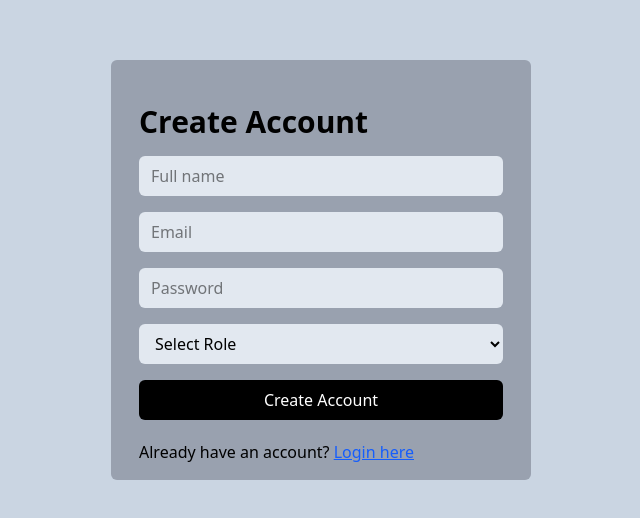
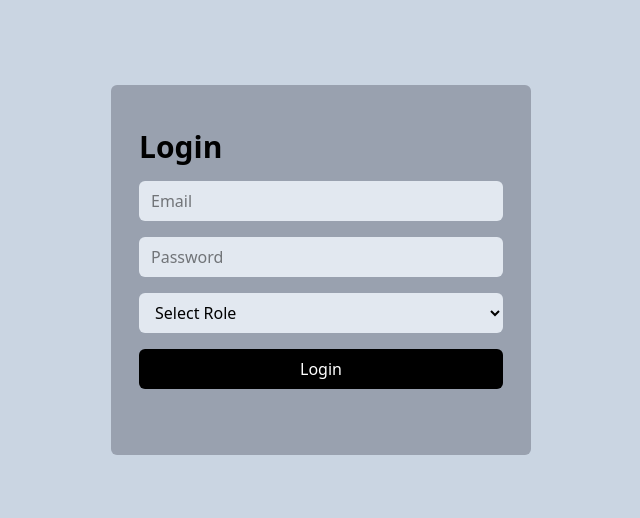
Before and after one commit to adnan-p-786/Hospital-Admin, a React (Vite) app: page /login in a window 1280 px wide. Shown: the part 130-648 px from the top of the page, without its empty margins (319-959 px from the left). Built offline with nearby package versions, Linux system fonts and the light colour scheme; what antd-style would draw is missing.

Commit message:
added password and email in doctor model

```diff
--- a/src/App.jsx
+++ b/src/App.jsx
@@ -22,6 +22,12 @@ function App() {
   const {
     token: { colorBgContainer, borderRadiusLG },
   } = theme.useToken();
+
+  const handlelogout = ()=>{
+    localStorage.clear();
+    alert("Logouted Successfully")
+  }
+
   return (
     <>
       <Layout className='h-screen'>
@@ -72,9 +78,15 @@ function App() {
                 height: 64,
               }}
             />
+            <div className='flex gap-3'>
+            <Button onClick={handlelogout} type="primary">
+              Logout
+            </Button>
             <Button type="primary">
               <Link to="/Login">Login</Link>
             </Button>
+            </div>
+
           </Header>
           <Content
             style={{
--- a/src/pages/Appointment.jsx
+++ b/src/pages/Appointment.jsx
@@ -25,32 +25,41 @@ const useStyle = createStyles(({ css, token }) => {
 
 function Appointment() {
     const { styles } = useStyle();
-    const { data,isLoading } = useQuery('getAppointment', getAppointment)
+    const { data, isLoading } = useQuery('getAppointment', getAppointment)
 
 
-    const user = JSON.parse(localStorage.getItem('user'));
-    const userType = user?.Role;
-    const userId = user?.id;
+    const userType = localStorage.getItem('Role');
+    const userId = localStorage.getItem('id');
+
+    console.log({userId});
+    // console.log(data.data);
+
 
     const filteredData = useMemo(() => {
+        let filterData ;
         if (!data?.data) return [];
 
-    if (userType === 'Admin') {
-        return data.data;
+        filterData = data?.data
+
+        // if (userType === 'Admin') {
+        //     return filterData;
+        // }
+
+        if (userType === 'Doctor') {
+            // return data.data.filter(item => {
+            //     const itemDoctorId = typeof item.DoctorId === 'string'
+            //         ? item.DoctorId
+            //         : item.DoctorId?._id;
+
+            //     return itemDoctorId === userId;
+            // });
+
+            filterData = filterData.filter((it)=>it?.DoctorId?._id == userId)
         }
 
-    if (userType === 'Doctor') {
-        return data.data.filter(item => {
-            const itemDoctorId = typeof item.DoctorId === 'string'
-                ? item.DoctorId
-                : item.DoctorId?._id;
+        return  filterData;
+    }, [data]);
 
-            return itemDoctorId === userId;
-        });
-    }
-
-    return [];
-}, [data, userType, userId]);
 
 
 
--- a/src/pages/Doctors.jsx
+++ b/src/pages/Doctors.jsx
@@ -85,6 +85,12 @@ function Doctors() {
           <Form.Item name="Name" label="Doctor Name" rules={[{ required: true, message: 'Please enter the name' }]}>
             <Input placeholder="Name" />
           </Form.Item>
+          <Form.Item name="Email" label="Email" rules={[{ required: true, message: 'Please enter the Email' }]}>
+            <Input placeholder="Email" />
+          </Form.Item>
+          <Form.Item name="Password" label="Password" rules={[{ required: true, message: 'Set Password' }]}>
+            <Input placeholder="Password" />
+          </Form.Item>
           <Form.Item
             name="DepartmentId"
             label="Department"
@@ -129,7 +135,7 @@ function Doctors() {
               <Meta
                 className="text-[15px] text-center"
                 title={doctor.Name}
-                description={doctor.Department}
+                description={doctor?.DepartmentId?.Name}
               />
             </Card>
           ))
--- a/src/pages/Login.jsx
+++ b/src/pages/Login.jsx
@@ -3,39 +3,17 @@ import axios from 'axios'
 import { useNavigate } from 'react-router-dom'
 
 function Login() {
-  const [state, setState] = useState('signUp')
   const [id, setId] = useState([])
 
   const [Email, setEmail] = useState('')
   const [Password, setPassword] = useState('')
   const [Role, setRole] = useState('')
-  const [Name, setName] = useState('')
 
   const navigate = useNavigate()
 
   const onSubmitHandler = async (event) => {
     event.preventDefault()
     try {
-      if (state === 'signUp') {
-        // Sign-up logic
-        const { data } = await axios.post(
-          'http://localhost:3000/api/user/create',
-          { Name, Password, Email, Role }
-        )
-        console.log(data);
-
-        if (data.success) {
-          localStorage.setItem('Email', data.Email)
-          setEmail(data.Email)
-          // console.log(email);
-          console.log("response", data);
-          navigate('/')
-
-        }
-
-
-      } else {
-        // Login logic
         const { data } = await axios.post(
           'http://localhost:3000/api/user/login',
           { Password, Email, Role }
@@ -53,8 +31,6 @@ function Login() {
             navigate('/Dashboard');
           }
         }
-
-      }
     } catch (error) {
       alert(error.response?.data?.message || 'Something went wrong')
     }
@@ -64,23 +40,10 @@ function Login() {
   return (
     <form onSubmit={onSubmitHandler}>
       <div className='flex bg-slate-300 items-center justify-center h-screen'>
-        <div className='bg-gray-400 rounded-md h-[420px] p-7 w-[420px]'>
+        <div className='bg-gray-400 rounded-md h-[370px] p-7 w-[420px]'>
           <h1 className='text-3xl font-bold mt-4'>
-            {state === 'signUp' ? 'Create Account' : 'Login'}
+            Login
           </h1>
-
-          {state === 'signUp' && (
-            <div className='w-full'>
-              <input
-                className='bg-slate-200 mt-4 rounded-md h-10 w-full px-3'
-                type='text'
-                placeholder='Full name'
-                onChange={(e) => setName(e.target.value)}
-                required
-              />
-            </div>
-          )}
-
           <input
             className='bg-slate-200 mt-4 rounded-md h-10 w-full px-3'
             type='Email'
@@ -92,6 +55,7 @@ function Login() {
           <input
             className='bg-slate-200 mt-4 rounded-md h-10 w-full px-3'
             type='Password'
+            value={Password}
             placeholder='Password'
             onChange={(e) => setPassword(e.target.value)}
             required
@@ -108,30 +72,8 @@ function Login() {
           </select>
 
           <button className='bg-black rounded-md hover:cursor-pointer text-white h-10 w-full mt-4'>
-            {state === 'signUp' ? 'Create Account' : 'Login'}
+            Login
           </button>
-
-          {state === 'signUp' ? (
-            <p className='mt-5'>
-              Already have an account?{' '}
-              <span
-                className='text-blue-600 underline cursor-pointer'
-                onClick={() => setState('login')}
-              >
-                Login here
-              </span>
-            </p>
-          ) : (
-            <p className='mt-5'>
-              Create Account?{' '}
-              <span
-                className='text-blue-600 cursor-pointer underline'
-                onClick={() => setState('signUp')}
-              >
-                Click here
-              </span>
-            </p>
-          )}
         </div>
       </div>
     </form>
```
Lines whose indentation alone changed are shown as unchanged.
